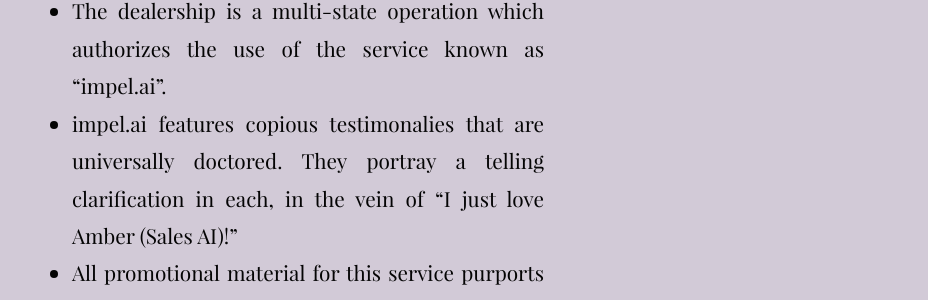
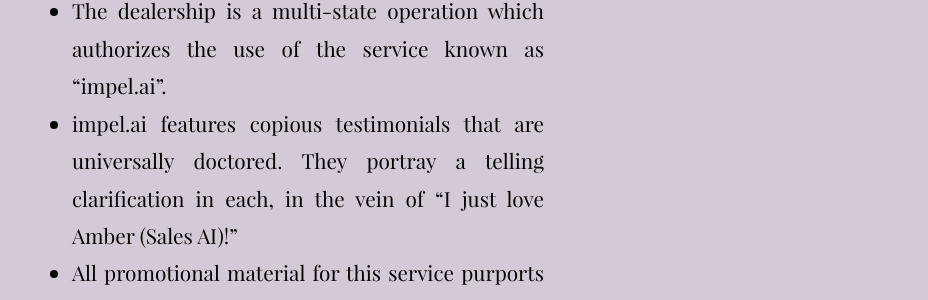
Before and after one commit to tiliv/antibody, a Jekyll site: the page built from docs/journal/autumn-ryan-First-State-Auto-Group/index.md, in a window 1280 px wide and 900 px high, scrolled down 4859 px. Shown: the part 151-451 px from the top of the window, without its empty margins (352-1280 px from the left). Built offline with Jekyll 4.4.1, drawn with Linux system fonts in a browser that asks for light colours.

Commit message:
Correct typo

```diff
--- a/docs/journal/autumn-ryan-First-State-Auto-Group/index.md
+++ b/docs/journal/autumn-ryan-First-State-Auto-Group/index.md
@@ -58,7 +58,7 @@
 - When asked who names the bots, he reveals "Impel" as the operator of the service.
 - I have notes about who authorizes this decision at Crossroads Hyundai. He was not in the state at the time of my visit. Nor was the human sales agent who I confirmed had a specific desk nearby with a second busy individual.
 - The dealership is a multi-state operation which authorizes the use of the service known as "impel.ai".
-- impel.ai features copious testimonalies that are universally doctored. They portray a telling clarification in each, in the vein of "I just love Amber (Sales AI)!"
+- impel.ai features copious testimonials that are universally doctored. They portray a telling clarification in each, in the vein of "I just love Amber (Sales AI)!"
 - All promotional material for this service purports to label its sales assistants, but I do not know if they never actually label them, or if it is up to each dealership.
 - However, the doctored labels hang a hat on why the label is needed: The service works so well specifically because the humans believe there is a human power agent who is magically not available to come out and say hello.
 - Employee testimonials featured on impel.ai's materials also clearly indicate that they're so bummed they have to tell humans that their LLM hoax can't see them when they close on a deal.
```
